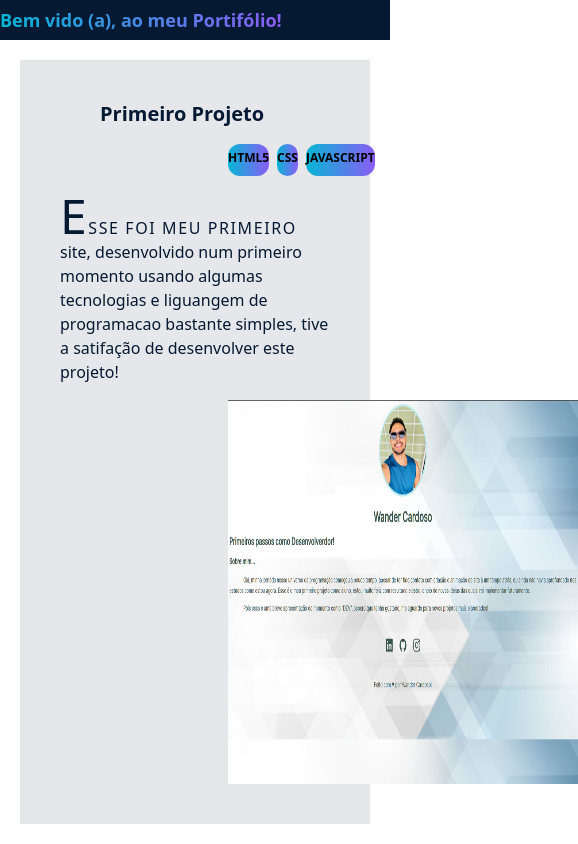
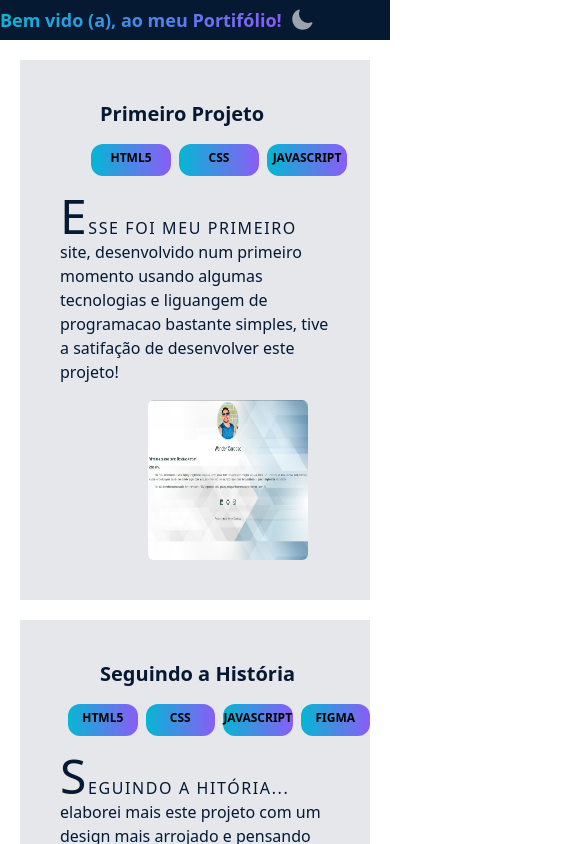
Before and after one commit to wander-cardoso/casaw, a React (Vite) app: page / in a window 390 px wide. Both pictures are taken after typing "Sample" into the empty fields and a click on the button "SEGUIR". Shown: the top 844 px of the page, 578 px wide, since content can reach past the window. Built offline with nearby package versions, Linux system fonts and the light colour scheme.

Commit message:
app responsividade ecran pequeno/medio

```diff
--- a/index.html
+++ b/index.html
@@ -17,5 +17,5 @@
 
   </body>
   <script type="module" src="/src/main.jsx"></script>
-  <footer class="rodape text-center" >&copy; Desenvolvido por Wander! </footer>
+  <footer class="rodape align-text-bottom text-center" >&copy; Desenvolvido por Wander! </footer>
 </html>
--- a/src/App.jsx
+++ b/src/App.jsx
@@ -12,9 +12,9 @@ const App = () => {
   <>
     <div className="h-screen ">
     <Header user={user} />
-     { hasUser && <ArticleList />}
-     { hasUser || <Form onSubmit={setUser} />}
-     </div>
+    { hasUser && <ArticleList />}
+    { hasUser || <Form onSubmit={setUser} />}
+    </div>
   </>
   )
 }
--- a/src/Componentes/Article/Article.jsx
+++ b/src/Componentes/Article/Article.jsx
@@ -3,9 +3,9 @@ const Article = ({ title, text, tags, image, alt }) => {
     return <div className="card py-10 m-5 h-50 grid grid-cols-1 gap-4  ">
 
         <h3 className="text-xl text-nowrap text-alura-200 dark:text-gray-200 font-bold px-20  ">{title}</h3>
-        <div className=" text-center flex columns-1flex-shrink gap-2 ml-52">
+        <div className=" text-center flex justify-center columns-1flex-shrink gap-2 md:justify-start ml-12 ">
         {
-            tags.map(tag => <span key={tag} className="bg-cyan-800  py-1.5 rounded-xl bg-gradient-to-r from-cyan-500 to-violet-500 font-bold text-xs  size-20 h-8 " >{tag}</span>)
+            tags.map(tag => <span key={tag} className="bg-cyan-800  py-1.5 rounded-xl bg-gradient-to-r from-cyan-500 to-violet-500 font-bold text-xs size-20 h-8 " >{tag}</span>)
         }
         </div>
         <div className="grid gap-1">
@@ -14,7 +14,7 @@ const Article = ({ title, text, tags, image, alt }) => {
             }
         </div>
 
-        {image && <img className=" ml-52 size-96 " src={image} />}
+        {image && <img className=" ml-32 rounded-md size-40 md:size-96 " src={image} />}
         {image && alt && <span className="sr-only " >{alt}</span>}
 
     </div>
--- a/src/Componentes/Header/ToggleTheme/ToggleTheme.jsx
+++ b/src/Componentes/Header/ToggleTheme/ToggleTheme.jsx
@@ -14,7 +14,7 @@ const ToggleTheme = () => {
     const toggle= () => {
         pageClasses.toggle('dark')
     }
-    return <div className= "hidden sm:block">
+    return <div className= " sm:block">
         <MoonIcon className="h-6  text-gray-400 block dark:hidden cursor-pointer" onClick={toggle}/>
         <SunIcon className="h-6   text-yellow-200 hidden dark:block cursor-pointer" onClick={toggle}/>
         </div>
```
Also changed, not shown: public/example2.png, public/example3.png.
